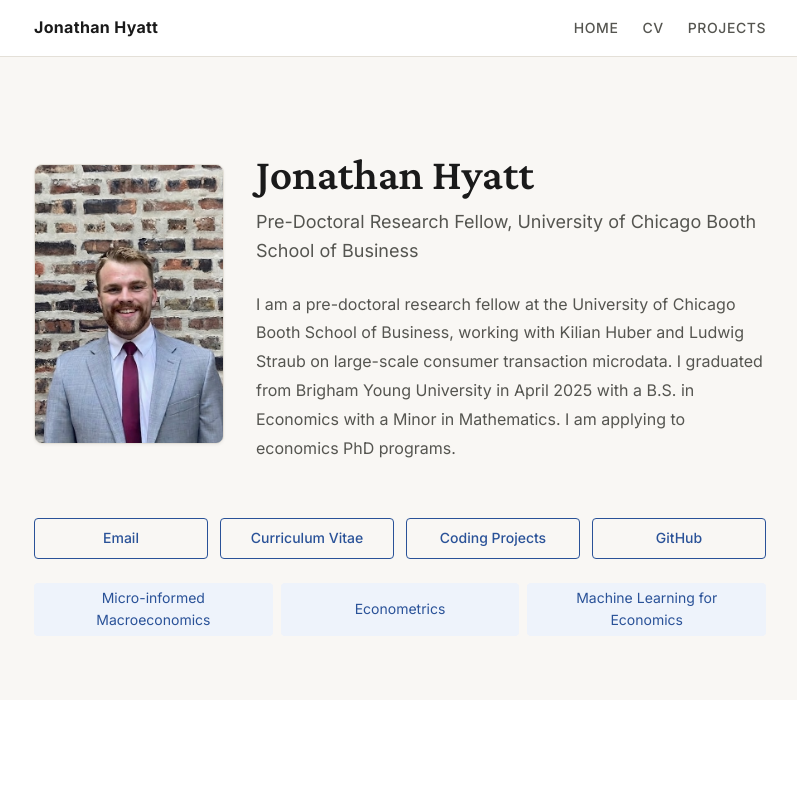
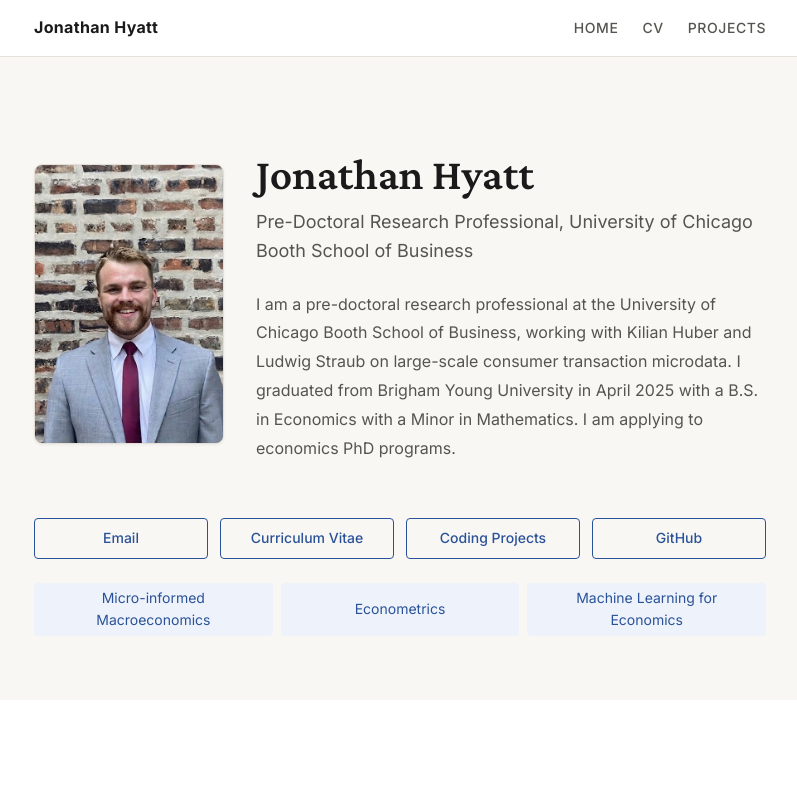
Before and after one commit to hyattjon/jonathanfhyatt.com, a React (Vite) app: page / in a window 1280 px wide. Shown: the top 799 px of the page, without its empty margins (240-1037 px from the left). Built offline with nearby package versions, Linux system fonts and the light colour scheme; no server answers.

Commit message:
remove fellow

```diff
--- a/src/sections/CV.jsx
+++ b/src/sections/CV.jsx
@@ -9,7 +9,7 @@ const education = [
 
 const research = [
   {
-    title: 'Pre-Doctoral Research Fellow',
+    title: 'Pre-Doctoral Research Professional',
     subtitle: 'University of Chicago Booth School of Business',
     date: '2025 – Present',
     supervisors: 'Kilian Huber (University of Chicago) and Ludwig Straub (Harvard University)',
--- a/src/sections/Home.jsx
+++ b/src/sections/Home.jsx
@@ -13,9 +13,9 @@ export default function Home() {
         />
         <div className="home__content">
           <h1 className="home__name">Jonathan Hyatt</h1>
-          <p className="home__title">Pre-Doctoral Research Fellow, University of Chicago Booth School of Business</p>
+          <p className="home__title">Pre-Doctoral Research Professional, University of Chicago Booth School of Business</p>
           <p className="home__bio">
-            I am a pre-doctoral research fellow at the University of Chicago Booth School of Business,
+            I am a pre-doctoral research professional at the University of Chicago Booth School of Business,
             working with Kilian Huber and Ludwig Straub on large-scale consumer transaction microdata.
             I graduated from Brigham Young University in April 2025 with a B.S. in Economics with a Minor in Mathematics. I am applying to economics PhD programs.
           </p>
```
Also changed, not shown: 1 other file (tests, documents, lock files or other folders).
